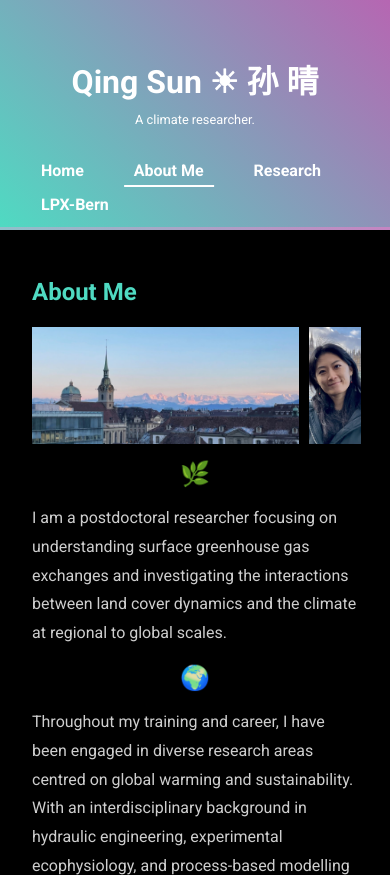
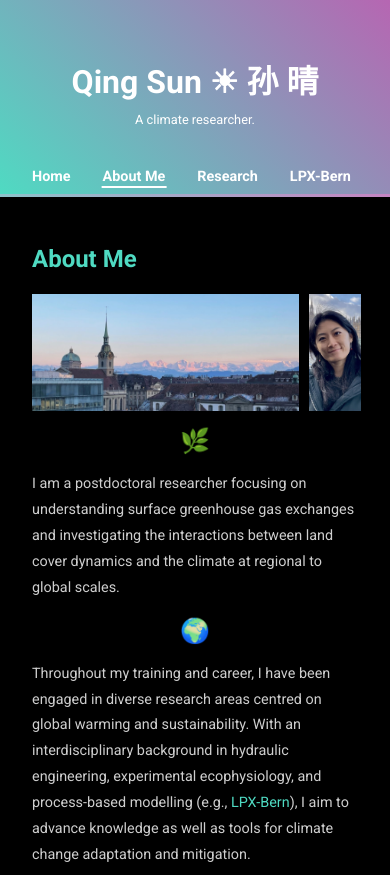
Before and after one commit to Qing-isotope/sun, a plain HTML site: page about.html in a window 390 px wide. Shown: the top 875 px of the page. Drawn offline with Linux system fonts and the light colour scheme.

Commit message:
adjust padding for narrow display

```diff
--- a/assets/style.css
+++ b/assets/style.css
@@ -437,16 +437,16 @@ footer {
 
   header.hero p,
   .contact-teaser {
-      font-size: 1rem;
+      font-size: 0.9rem;
   }
 
   header.hero nav {
       padding: 0px;
-      font-size: 1rem;
+      font-size: 0.9rem;
   }
   header.hero .nav-links {
     margin-top: 1.5rem;
-    font-size: 1rem;
+    font-size: 0.9rem;
   }
   .preview {
       padding: 0 1rem;
@@ -468,17 +468,24 @@ footer {
 
   header.hero nav {
       padding: 0px;
-      font-size: 1rem;
+      font-size: 0.9rem;
   }
   header.hero .nav-links {
     margin-top: 1.5rem;
-    font-size: 1rem;
+    font-size: 0.9rem;
+  }
+  header.hero .nav-links a {
+    margin-top: 1rem;
+    padding: 1px;
   }
   .preview {
       padding: 0 1rem;
   }
+  .preview p {
+    font-size: 1rem;
+  }
   .page-section p {
-    font-size: 1rem;
+    font-size: 0.9rem;
   }
   .bibliography li {
     font-size: 0.9rem;
```
